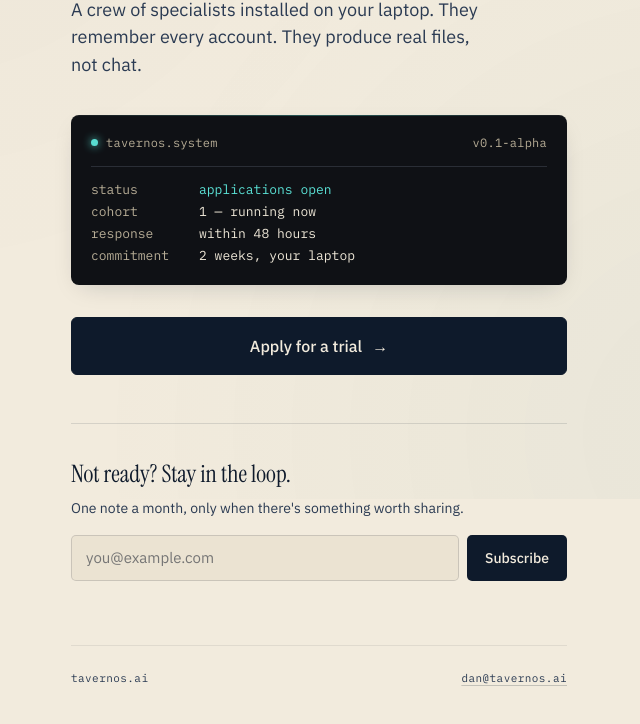
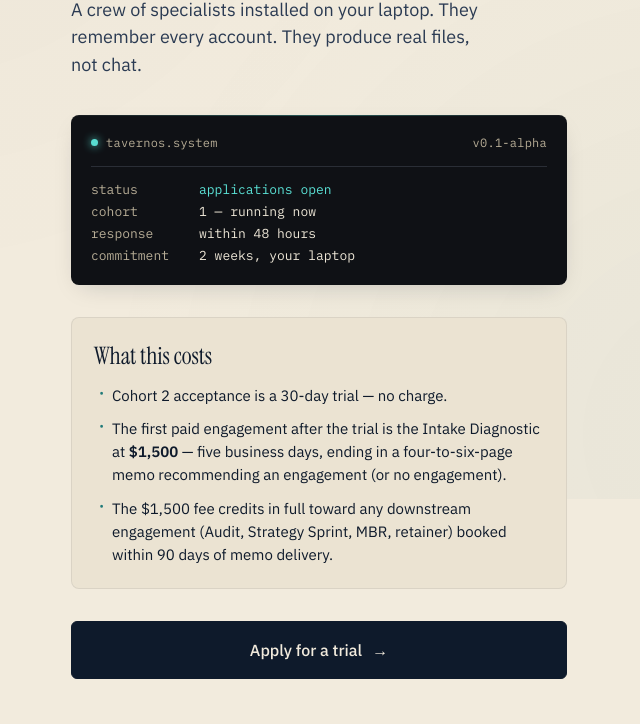
Before and after one commit to TavernOS/tavernos-test, a website: page apply.html in a window 1280 px wide. Shown: the part 301-1025 px from the top of the page, without its empty margins (321-961 px from the left). Drawn offline with Linux system fonts and the light colour scheme.

Commit message:
feat(apply): add pricing visibility section (cohort 2 prep)
Adds 'What this costs' section between status card and CTA disclosure on /apply: three bullets — 30-day trial no charge, $1,500 Intake Diagnostic as first paid engagement, 90-day full credit toward downstream engagements.

Implements §4 of cohort_2_criteria_scoping.docx (tavernos-workspace commit 36f8bb5). Cohort 2 opening is gated on this change being live + 3 cohort 1 closeouts + operator go/no-go.

No form-field or worker-logic changes. Trial-length references (2 weeks → 30 days) deferred to a separate atomic change that ships when cohort 2 actually opens.

```diff
--- a/apply.html
+++ b/apply.html
@@ -398,6 +398,50 @@
       line-height: 1.6;
     }
 
+    /* ── pricing visibility (cohort 2) ── */
+    .pricing {
+      background: var(--cream-soft);
+      border: 1px solid rgba(14,26,43,0.08);
+      border-radius: 8px;
+      padding: 24px 22px 22px;
+      margin: 0 0 32px;
+    }
+    .pricing h2 {
+      font-family: 'Instrument Serif', Georgia, serif;
+      font-weight: 400;
+      font-size: 24px;
+      line-height: 1.15;
+      margin: 0 0 14px;
+      color: var(--navy);
+      letter-spacing: -0.005em;
+    }
+    .pricing-list {
+      list-style: none;
+      margin: 0;
+      padding: 0;
+    }
+    .pricing-list li {
+      font-size: 15px;
+      line-height: 1.55;
+      color: var(--navy);
+      padding: 0 0 10px 18px;
+      position: relative;
+    }
+    .pricing-list li:last-child { padding-bottom: 0; }
+    .pricing-list li::before {
+      content: '·';
+      position: absolute;
+      left: 4px;
+      top: -3px;
+      color: var(--teal);
+      font-size: 22px;
+      line-height: 1;
+    }
+    .pricing-list strong {
+      font-weight: 600;
+      color: var(--navy);
+    }
+
     /* ── loop signup ── */
     .loop {
       padding: 32px 0 0;
@@ -521,6 +565,15 @@
         <div class="status-row"><dt>commitment</dt><dd>2 weeks, your laptop</dd></div>
       </dl>
     </aside>
+
+    <section class="pricing" aria-labelledby="pricingHeading">
+      <h2 id="pricingHeading">What this costs</h2>
+      <ul class="pricing-list">
+        <li>Cohort 2 acceptance is a 30-day trial — no charge.</li>
+        <li>The first paid engagement after the trial is the Intake Diagnostic at <strong>$1,500</strong> — five business days, ending in a four-to-six-page memo recommending an engagement (or no engagement).</li>
+        <li>The $1,500 fee credits in full toward any downstream engagement (Audit, Strategy Sprint, MBR, retainer) booked within 90 days of memo delivery.</li>
+      </ul>
+    </section>
 
     <details class="apply" id="apply">
       <summary aria-label="Open application form">
```
